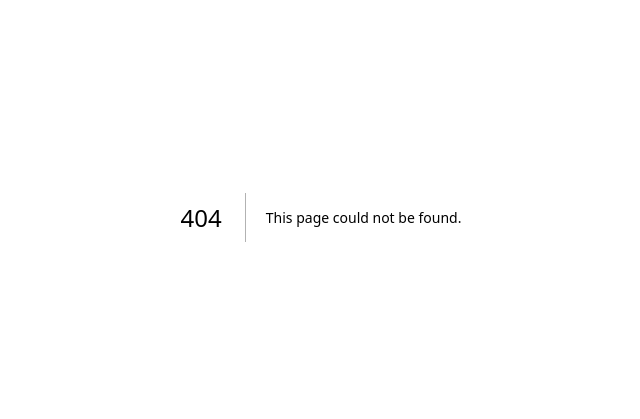
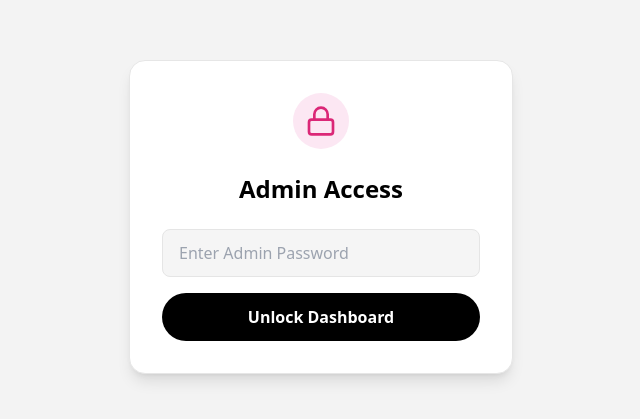
Before and after one commit to PinkBasket-dev/Pink-Basket, a Next.js app: page /admin/login in a window 1280 px wide. Before the commit this address had no page. Shown: the part 183-602 px from the top of the page, without its empty margins (319-959 px from the left). Built offline with nearby package versions, Linux system fonts and the light colour scheme.

Commit message:
Add admin password protection

```diff
--- /dev/null
+++ b/src/app/admin/login/page.tsx
@@ -0,0 +1,62 @@
+"use client";
+
+import { useState } from "react";
+import { useRouter } from "next/navigation";
+import { Lock } from "lucide-react";
+
+export default function AdminLogin() {
+  const [password, setPassword] = useState("");
+  const [error, setError] = useState("");
+  const router = useRouter();
+
+  const handleLogin = (e: React.FormEvent) => {
+    e.preventDefault();
+
+    // Check against the environment variable (handled in middleware,
+    // but we set the cookie here)
+    if (password === process.env.NEXT_PUBLIC_ADMIN_PASSWORD) {
+      // Set the cookie for 24 hours
+      document.cookie = `admin_auth=${password}; path=/; max-age=86400`;
+      router.push("/admin");
+    } else {
+      setError("Incorrect password");
+    }
+  };
+
+  return (
+    <div className="min-h-screen bg-[#F3F3F3] dark:bg-[#0A0A0A] flex items-center justify-center p-4">
+      <div className="bg-white dark:bg-[#1E1E1E] p-8 rounded-2xl shadow-lg border border-[#E6E6E6] dark:border-[#333333] w-full max-w-sm">
+        <div className="flex justify-center mb-6">
+          <div className="p-3 bg-pink-100 dark:bg-pink-900/30 rounded-full">
+            <Lock size={32} className="text-pink-600 dark:text-pink-400" />
+          </div>
+        </div>
+
+        <h1 className="text-2xl font-bold text-center text-black dark:text-white font-sora mb-6">
+          Admin Access
+        </h1>
+
+        <form onSubmit={handleLogin} className="space-y-4">
+          <div>
+            <input
+              type="password"
+              placeholder="Enter Admin Password"
+              value={password}
+              onChange={(e) => setPassword(e.target.value)}
+              className="w-full h-12 px-4 rounded-lg bg-[#F5F5F5] dark:bg-[#262626] border border-[#E5E5E5] dark:border-[#404040] text-black dark:text-white focus:outline-none focus:border-black dark:focus:border-white"
+            />
+          </div>
+
+          {error && <p className="text-red-500 text-sm text-center">{error}</p>}
+
+          <button
+            type="submit"
+            className="w-full py-3 rounded-full bg-black dark:bg-white text-white dark:text-black font-semibold hover:opacity-90 transition-opacity"
+          >
+            Unlock Dashboard
+          </button>
+        </form>
+      </div>
+    </div>
+  );
+}
```
Also changed, not shown: middleware.ts (added, +29 -0 lines), 1 other file (tests, documents, lock files or other folders).
